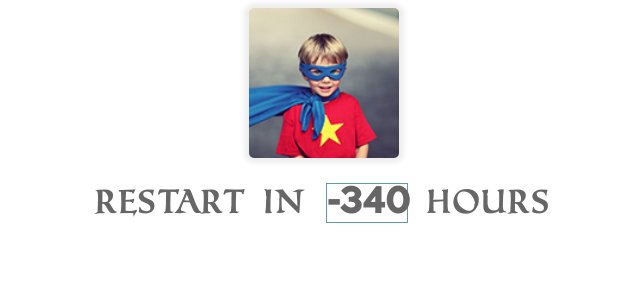
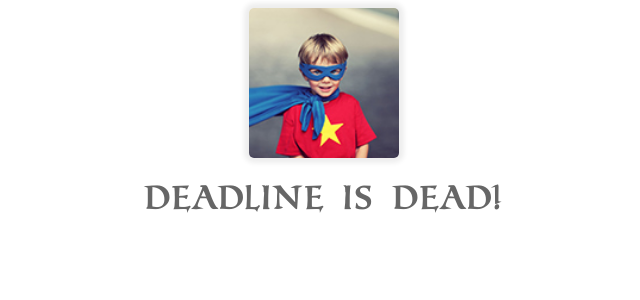
Before and after one commit to XfLoops/XfLoops.github.io, a Jekyll site: the page index.html, which Jekyll copies as it is, in a window 1280 px wide. Shown: the top 300 px of the page, without its empty margins (316-956 px from the left). Built offline with Jekyll 4.4.1, drawn with Linux system fonts in a browser that asks for light colours; Markdown is read by kramdown in place of the engine named in the settings; some of the changed lines change nothing that is shown.

Commit message:
what a dead blog!

```diff
--- a/index.html
+++ b/index.html
@@ -36,13 +36,7 @@
 <body>
     <div class="wrap">
         <a href=""><img src="images/xfl-126px.jpg"></a>
-        <h1>RESTART IN <span id="time"></span> HOURS</h1>
+        <h1>Deadline is Dead!</h1>
     </div>
-    <script>
-        var deadline = new Date('2016-04-01') / 3600000;
-        var now = new Date().getTime() / 3600000;
-        var seconds = document.getElementById('time');
-        seconds.innerHTML = Math.floor(deadline - now);
-    </script>
 </body>
 </html>
```
